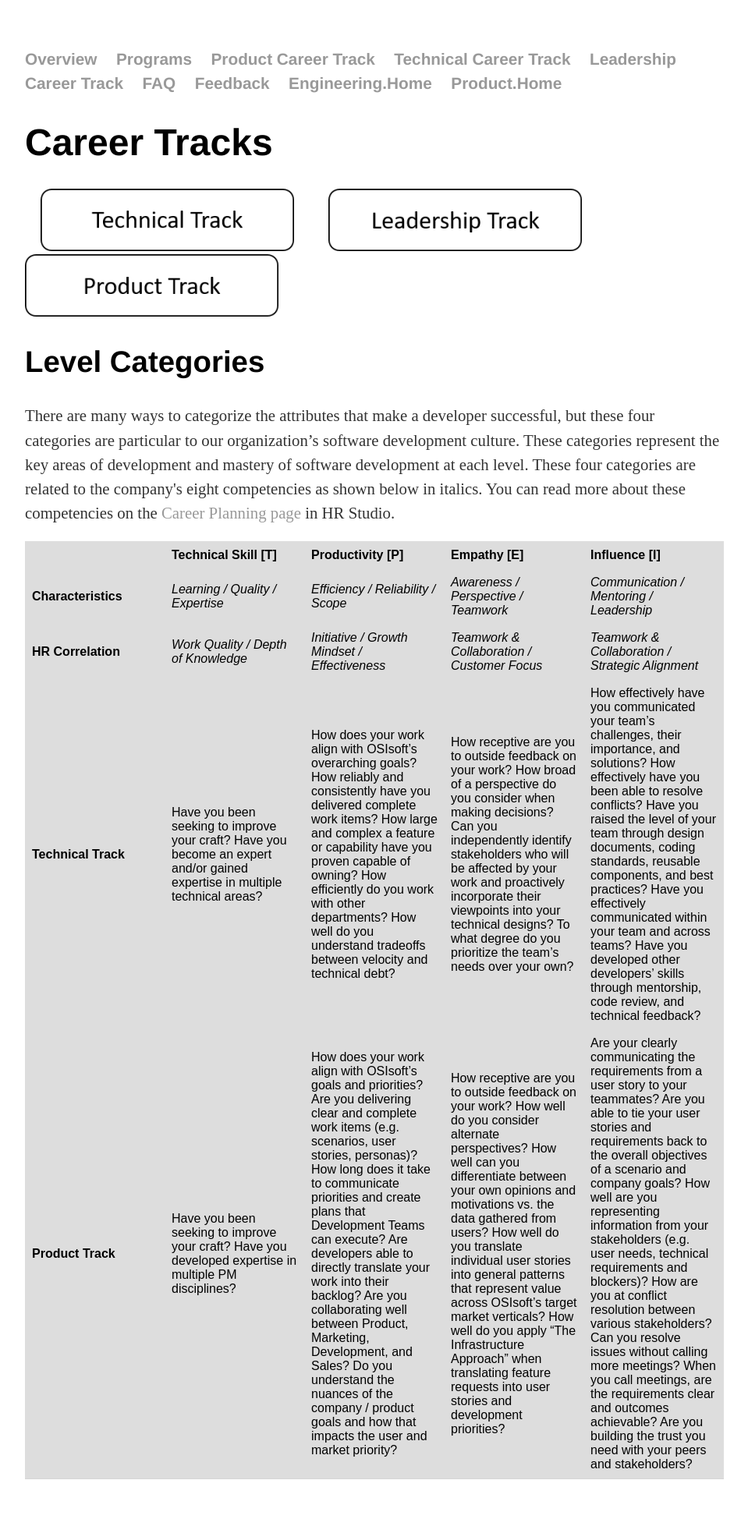
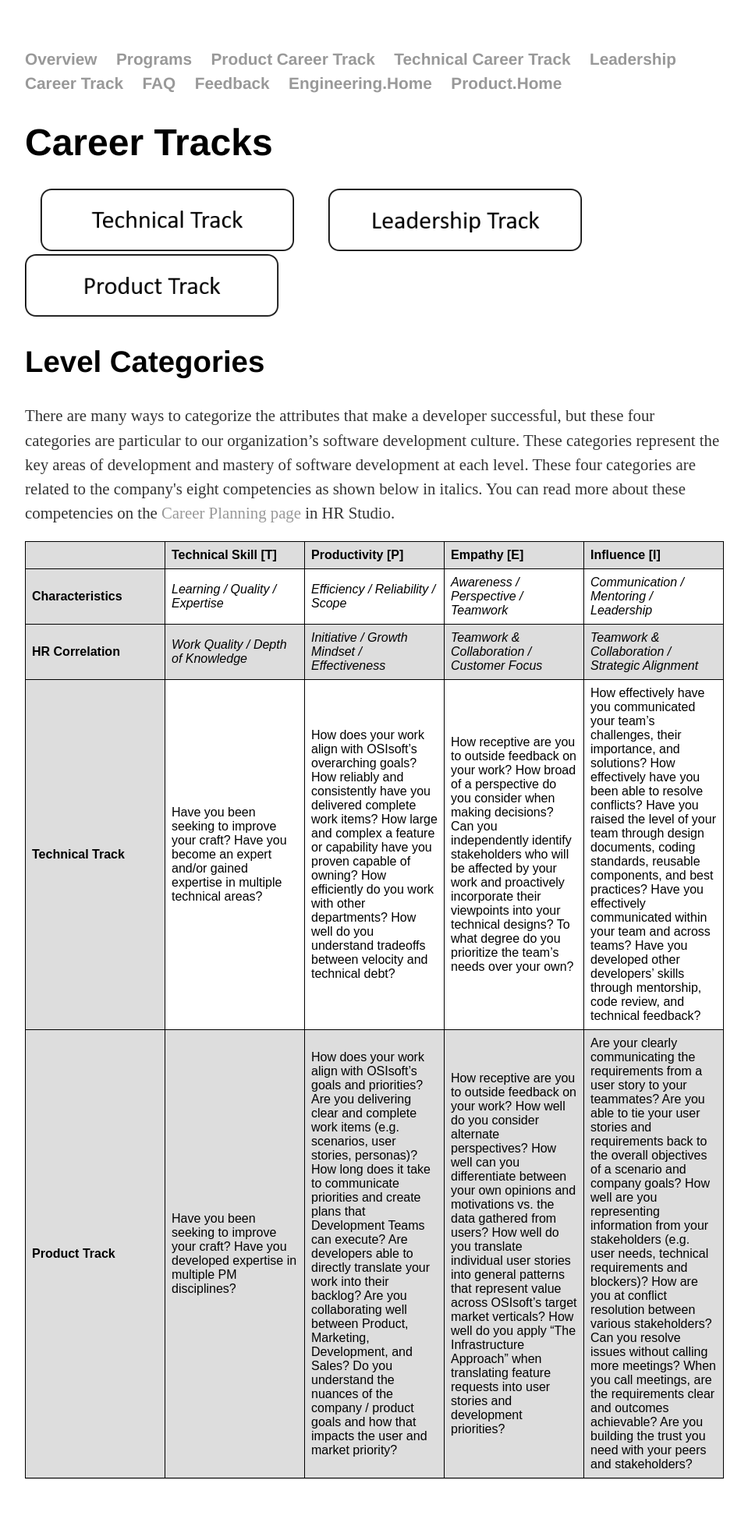
Before and after one commit to OSIEng/osieng.github.io, a Jekyll site: the page built from career/index.html, in a window 1280 px wide. Shown: the whole page at 78% size, without its empty margins (160-1119 px from the left). Built offline with Jekyll 4.4.1, drawn with Linux system fonts in a browser that asks for light colours.

Commit message:
Update index.html

```diff
--- a/career/index.html
+++ b/career/index.html
@@ -10,14 +10,12 @@ table {
     width: 100%;
 }
 td, th {
-    border: 1px solid #dddddd;
+    border: 1px solid black;
     text-align: left;
     padding: 8px;
 	width: 20%;
 }
-tr:nth-child(even) {
-    background-color: #dddddd;
-}
+
 </style>
 
 <div class="blurb">
@@ -36,7 +34,7 @@ tr:nth-child(even) {
 <p>There are many ways to categorize the attributes that make a developer successful, but these four categories are particular to our organization’s software development culture. These categories represent the key areas of development and mastery of software development at each level. These four categories are related to the company's eight competencies as shown below in italics. You can read more about these competencies on the <a href="https://osisoft1980-my.sharepoint.com/:o:/r/personal/dveenema_osisoft_com/_layouts/15/WopiFrame2.aspx?sourcedoc=%7B3FA474FD-3441-47ED-8E81-B9A8CB5C9A14%7D&file=Job%20Profiles&action=default&RootFolder=%2fpersonal%2fdveenema_osisoft_com%2fDocuments%2fJob%20Profiles">Career Planning page</a> in HR Studio.
 </p>
 <table>
-	<tr>
+	<tr bgcolor="#dddddd">
 		<th></th>
 		<th>Technical Skill [T]</th>
 		<th>Productivity [P]</th>
@@ -44,28 +42,28 @@ tr:nth-child(even) {
 		<th>Influence [I]</th>
 	</tr>
 	<tr>
-		<th>Characteristics</th>
+		<th bgcolor="#dddddd">Characteristics</th>
 		<td><i>Learning / Quality / Expertise</i></td>
 		<td><i>Efficiency / Reliability / Scope</i></td>
 		<td><i>Awareness / Perspective / Teamwork</i></td>
 		<td><i>Communication / Mentoring / Leadership</i></td>
 	</tr>
 	<tr>
-		<th>HR Correlation</th>
+		<th bgcolor="#dddddd">HR Correlation</th>
 		<td><i>Work Quality / Depth of Knowledge</i></td>
 		<td><i>Initiative / Growth Mindset / Effectiveness</i></td>
 		<td><i>Teamwork & Collaboration / Customer Focus</i></td>
 		<td><i>Teamwork & Collaboration / Strategic Alignment</i></td>
 	</tr>
 	<tr>
-		<th>Technical Track</th>
+		<th bgcolor="#dddddd">Technical Track</th>
 		<td>Have you been seeking to improve your craft? Have you become an expert and/or gained expertise in multiple technical areas?</td>
 		<td>How does your work align with OSIsoft’s overarching goals? How reliably and consistently have you delivered complete work items? How large and complex a feature or capability have you proven capable of owning? How efficiently do you work with other departments? How well do you understand tradeoffs between velocity and technical debt?</td>
 		<td>How receptive are you to outside feedback on your work? How broad of a perspective do you consider when making decisions? Can you independently identify stakeholders who will be affected by your work and proactively incorporate their viewpoints into your technical designs? To what degree do you prioritize the team’s needs over your own?</td>
 		<td>How effectively have you communicated your team’s challenges, their importance, and solutions? How effectively have you been able to resolve conflicts? Have you raised the level of your team through design documents, coding standards, reusable components, and best practices? Have you effectively communicated within your team and across teams? Have you developed other developers’ skills through mentorship, code review, and technical feedback?</td>
 	</tr>
 	<tr>
-		<th>Product Track</th>
+		<th bgcolor="#dddddd">Product Track</th>
 		<td>Have you been seeking to improve your craft? Have you developed expertise in multiple PM disciplines?</td>
 		<td>How does your work align with OSIsoft’s goals and priorities? Are you delivering clear and complete work items (e.g. scenarios, user stories, personas)? How long does it take to communicate priorities and create plans that Development Teams can execute? Are developers able to directly translate your work into their backlog? Are you collaborating well between Product, Marketing, Development, and Sales? Do you understand the nuances of the company / product goals and how that impacts the user and market priority?</td>
 		<td>How receptive are you to outside feedback on your work? How well do you consider alternate perspectives? How well can you differentiate between your own opinions and motivations vs. the data gathered from users? How well do you translate individual user stories into general patterns that represent value across OSIsoft’s target market verticals? How well do you apply “The Infrastructure Approach” when translating feature requests into user stories and development priorities?</td>
```
